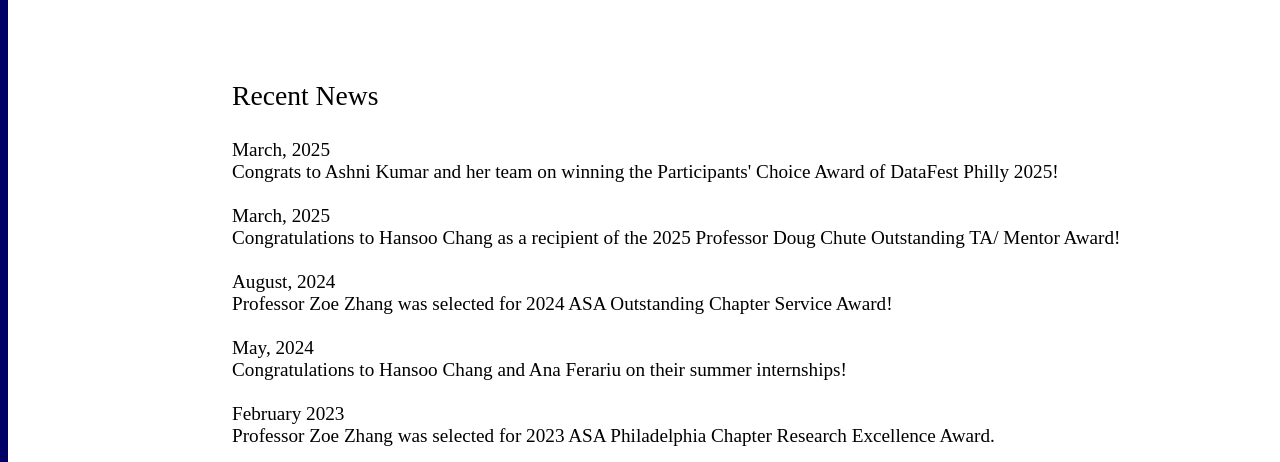
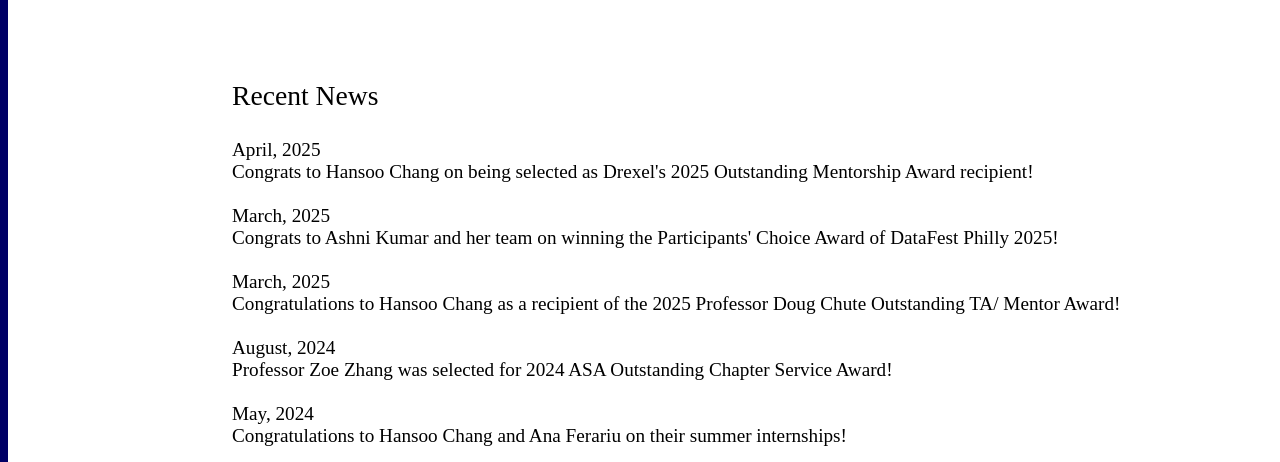
Before and after one commit to FengqingZoeZhang/News, a plain HTML site: page index.html in a window 1280 px wide. Shown: the part 305-767 px from the top of the page. Drawn offline with Linux system fonts and the light colour scheme.

Commit message:
update news
update news

```diff
--- a/index.html
+++ b/index.html
@@ -50,6 +50,7 @@
 
 
 
+
             <img alt="drexel-logo" src="drexel-logo.png" width="135"
               height="135"><br>
           </td>
@@ -74,7 +75,9 @@
 
 
 
+
                           <big><font size="+3" face="Arial Hebrew"><big>Quantitative
+
 
 
 
@@ -155,6 +158,7 @@
 
 
 
+
               &nbsp; &nbsp; &nbsp; &nbsp; &nbsp; &nbsp; &nbsp; &nbsp;
               &nbsp; &nbsp; &nbsp; &nbsp;&nbsp; &nbsp;&nbsp; <br>
               &nbsp; &nbsp; &nbsp; &nbsp; &nbsp; &nbsp; &nbsp; &nbsp;
@@ -181,7 +185,9 @@
 
 
 
+
                 &nbsp; <a href="index.html" moz-do-not-send="true">News</a>&nbsp;
+
 
 
 
@@ -247,9 +253,15 @@
 
 
 
+
                               News</big></big></big><big><big><small><br>
                             </small></big></big><big><big><small><big><big><small><br>
-                                  </small></big></big> March, 2025 <br>
+                                  </small></big></big> April, 2025 <br>
+                              Congrats to Hansoo Chang on being selected
+                              as Drexel's 2025 Outstanding Mentorship
+                              Award recipient!<br>
+                              <br>
+                              March, 2025<br>
                               Congrats to Ashni Kumar and her team on
                               winning the Participants' Choice Award of
                               DataFest Philly 2025!<br>
@@ -304,6 +316,7 @@
 
 
 
+
                                 Statistical Association (ASA)
                                 Philadelphia Chapter</a>.<br>
                             </small></big></big><br>
@@ -311,6 +324,7 @@
                             <small>Professor Zoe Zhang has been elected
                               Vice President of the <a
                                 href="https://community.amstat.org/philadelphia/home">American
+
 
 
 
@@ -377,6 +391,7 @@ href="http://drexel.edu/facultyaffairs/development/career-development/">Career
 
 
 
+
                                 Development Award</a> Drexel University.<br>
                             </small></big></big><br>
                         <big><big><small>April 2016</small><br>
@@ -406,14 +421,17 @@ href="http://drexel.edu/facultyaffairs/development/career-development/">Career
 
 
 
+
                                 Institute in Statistics for Big Data</a>.<br>
                               <br>
                             </small></big></big><big><big><small><big><small>April
+
 
                                   2016</small></big> <br>
                               Tinashe Tapera, BS/MS student mentored by
                               Zoe Zhang received a $900 travel award
                               from the <a href="https://www.samsi.info">Statistical
+
 
 
 
```
